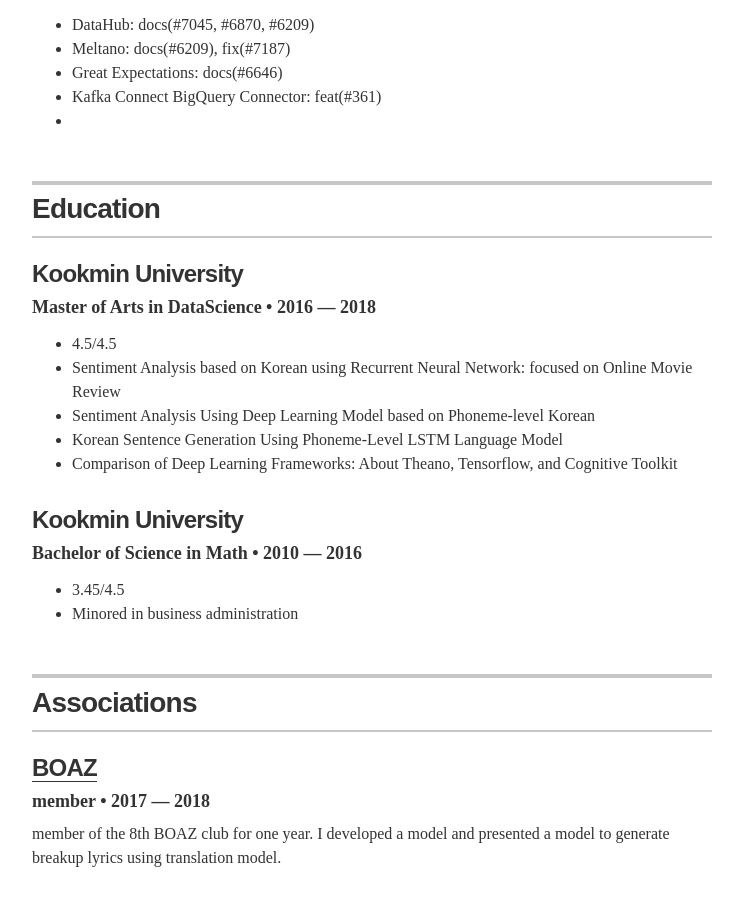
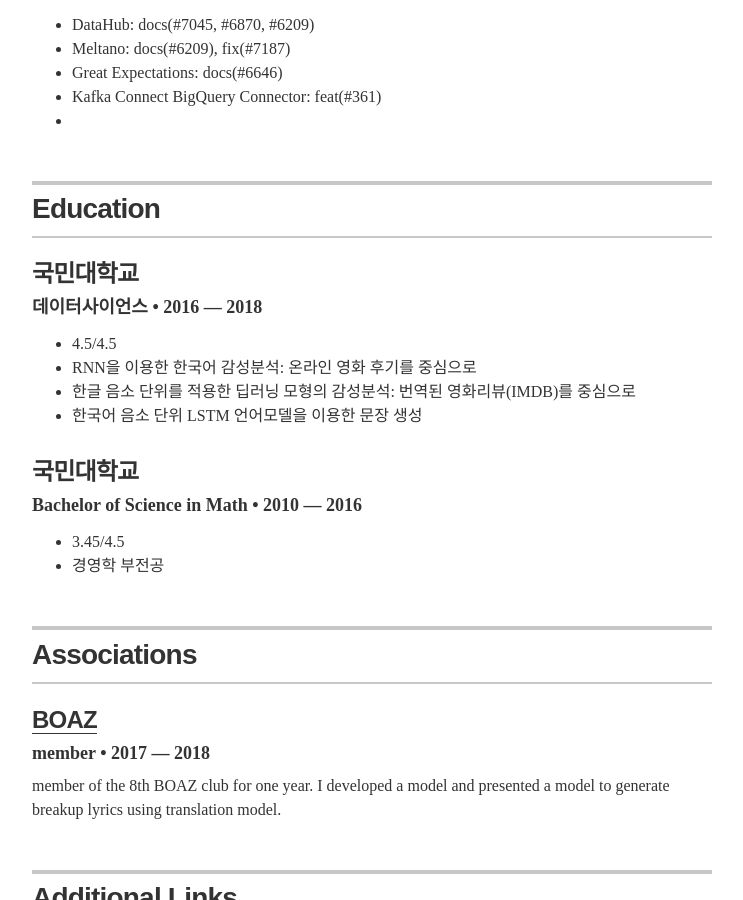
Before and after one commit to jx2lee/resume-kr, a Jekyll site: the page built from index.html, in a window 1280 px wide and 900 px high, scrolled down 3055 px. Shown: the whole window, without its empty margins (268-1011 px from the left). Built offline with Jekyll 4.4.1, drawn with Linux system fonts in a browser that asks for light colours.

Commit message:
education

```diff
--- a/_data/education.yml
+++ b/_data/education.yml
@@ -1,22 +1,20 @@
 # Degree
-- degree: Master of Arts in DataScience
-  uni: Kookmin University
+- degree: 데이터사이언스
+  uni: 국민대학교
   year: 2016 &mdash; 2018
   awards:
     - award: 4.5/4.5
-    - award: <a href="http://www.riss.kr/search/detail/DetailView.do?p_mat_type=be54d9b8bc7cdb09&control_no=51909e84bd4b8282ffe0bdc3ef48d419" target="_blank" style="text-decoration:none; border-bottom:none;">Sentiment Analysis based on Korean using Recurrent Neural Network<span>&#58;</span> focused on Online Movie Review</a>
-    - award: <a href="https://www.dbpia.co.kr/journal/articleDetail?nodeId=NODE07282148" target="_blank" style="text-decoration:none; border-bottom:none;">Sentiment Analysis Using Deep Learning Model based on Phoneme-level Korean</a>
-    - award: <a href="https://www.dbpia.co.kr/journal/articleDetail?nodeId=NODE07189914" target="_blank" style="text-decoration:none; border-bottom:none;">Korean Sentence Generation Using Phoneme-Level LSTM Language Model</a>
-    - award: <a href="https://www.dbpia.co.kr/Journal/articleDetail?nodeId=NODE07189911" target="_blank" style="text-decoration:none; border-bottom:none;">Comparison of Deep Learning Frameworks<span>&#58;</span> About Theano, Tensorflow, and Cognitive Toolkit</a>
+    - award: <a href="http://www.riss.kr/search/detail/DetailView.do?p_mat_type=be54d9b8bc7cdb09&control_no=51909e84bd4b8282ffe0bdc3ef48d419" target="_blank" style="text-decoration:none; border-bottom:none;">RNN을 이용한 한국어 감성분석<span>&#58;</span> 온라인 영화 후기를 중심으로</a>
+    - award: <a href="https://www.dbpia.co.kr/journal/articleDetail?nodeId=NODE07282148" target="_blank" style="text-decoration:none; border-bottom:none;">한글 음소 단위를 적용한 딥러닝 모형의 감성분석<span>&#58;</span> 번역된 영화리뷰(IMDB)를 중심으로</a>
+    - award: <a href="https://www.dbpia.co.kr/journal/articleDetail?nodeId=NODE07189914" target="_blank" style="text-decoration:none; border-bottom:none;">한국어 음소 단위 LSTM 언어모델을 이용한 문장 생성</a>
   #summary: 데이터 분석 & 모델링 경험
 
 - degree: Bachelor of Science in Math
-  uni: Kookmin University
+  uni: 국민대학교
   year: 2010 &mdash; 2016
   awards:
     - award: 3.45/4.5
-    - award: Minored in business administration
-  #summary: If you had any meaningful roles at college, feel free to write about them here
+    - award: 경영학 부전공
 
 #- degree: High School Diploma
 #  uni: Jungsan High School, gyoung-kido
```
